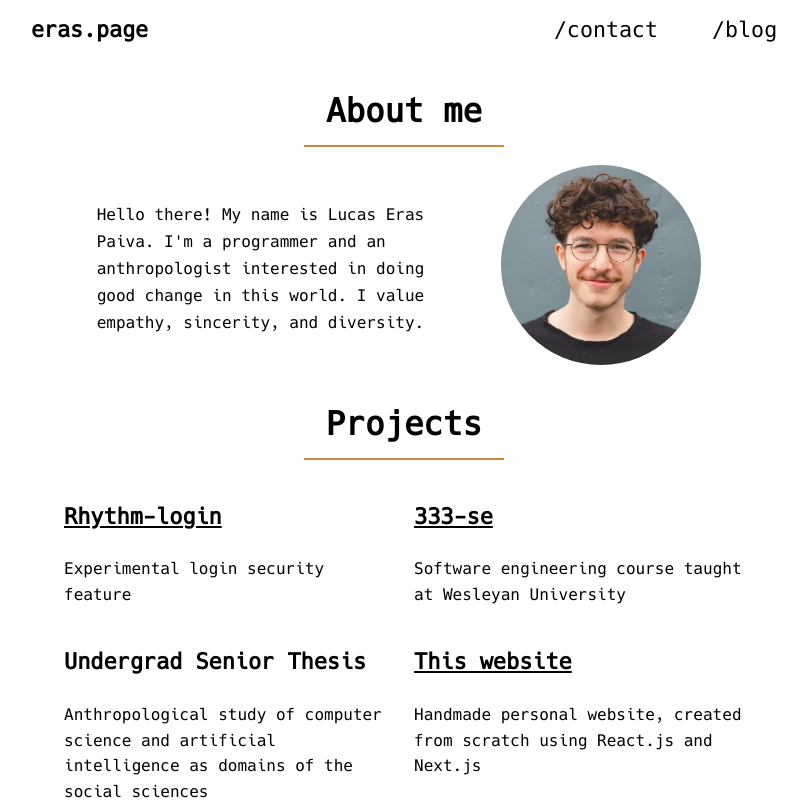
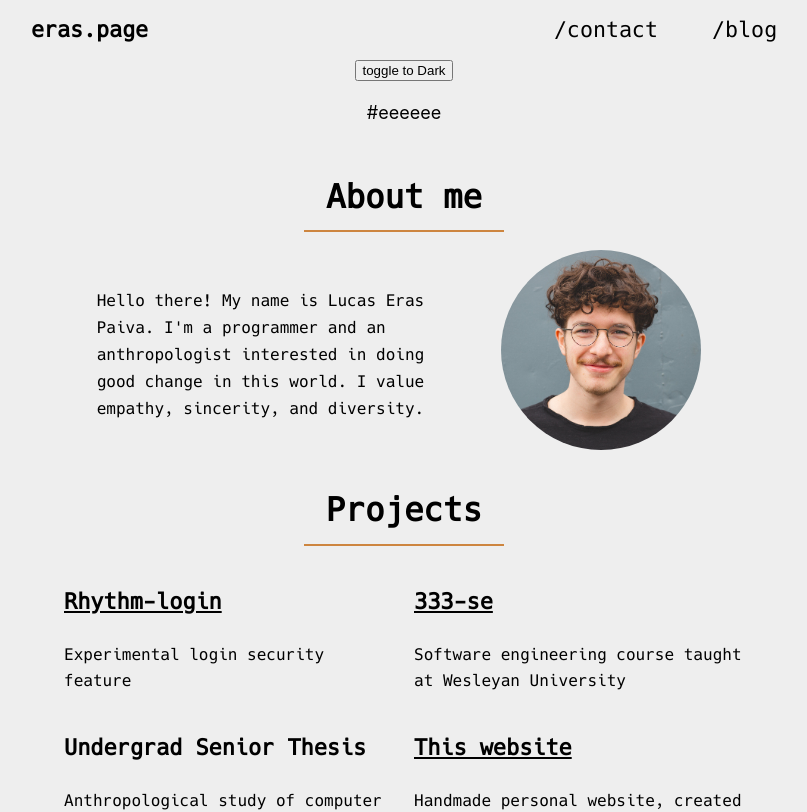
Before and after one commit to lucaseras/eras.page, a Next.js app: page / in a window 1280 px wide. Shown: the top 812 px of the page, without its empty margins (236-1043 px from the left). Built offline with nearby package versions, Linux system fonts and the light colour scheme.

Commit message:
implementing themes in the rest of the app

```diff
--- a/components/layout.js
+++ b/components/layout.js
@@ -1,21 +1,31 @@
+import {useContext} from 'react'
 import Head from 'next/head'
 import styles from './layout.module.css'
 import Navbar from '../components/navbar'
 import Footer from '../components/footer'
-import Link from 'next/link'
+import { ThemeContext } from '../styles/theme'
 import { useRouter } from 'next/router'
 
 export const siteTitle = 'eras.page'
 
 
 export default function Layout({children, home, post}) {
+    const {dark, theme, toggleTheme} = useContext(ThemeContext)
     const router = useRouter()
+
     return (
-        <div className={styles.mainContainer}>
+        <div
+            style={{
+                backgroundColor: theme.background,
+                color: theme.foreground
+            }}
+            className={styles.mainContainer}>
             <Head>
                 <meta name='viewport' content='initial-scale=1.0, width=device-width'/>
             </Head>
-            <Navbar></Navbar>
+            <Navbar/>
+            <button onClick={toggleTheme}>toggle to {!dark ? 'Dark' : 'Light'}</button>
+            <p>{theme.background}</p>
             <div className={styles.container}>
                 {(!home && !post) && (
                     <div className={styles.back}>
--- a/components/navbar.js
+++ b/components/navbar.js
@@ -1,7 +1,11 @@
 import Link from 'next/link'
 import styles from './navbar.module.css'
+import { ThemeContext } from '../styles/theme'
+import {useContext} from 'react'
 // React component that defines the navigation bar
 
+
+export default function Navbar() {
     const items = [
         {
             title: "/contact",
@@ -13,11 +17,15 @@ const items = [
         },
 
     ]
-
-export default function Navbar() {
-
+    const {theme, toggleTheme} = useContext(ThemeContext)
+    const style = {
+        background: theme.background,
+        color: theme.foreground,
+    }
     return (
-        <nav className={styles.navbar}>
+        <nav
+            style={style}
+            className={styles.navbar}>
             <Link href='/'>
                 <h1 className={styles.h1}>
                     <a className={styles.a}>eras.page</a>
--- a/components/navbar.module.css
+++ b/components/navbar.module.css
@@ -1,9 +1,4 @@
 .navbar {
-    background: linear-gradient(
-    to bottom,
-    white 85%,
-    rgba(255, 255, 255, 0)
-    );
     position: -webkit-sticky;
     z-index: 1;
     position: sticky;
@@ -21,7 +16,6 @@
     display: block;
     float: left;
     font-size: 1.2rem;
-    color: black;
     white-space: nowrap;
 
 }
@@ -39,14 +33,17 @@
 }
 
 .a {
-  transition: background-color 0.3s, color 0.3s;
     display: inline;
-  color: black;
     font-family: 'Hack', 'fira code', helvetica;
     text-align: center;
     margin: 0 1.5rem;
     text-decoration: none;
     cursor: pointer;
+}
+
+.a:hover {
+    transition: color 0.3 linear;
+    color: steelblue;
 }
 
 @media screen and (max-width: 500px) {
--- a/pages/_app.js
+++ b/pages/_app.js
@@ -1,5 +1,11 @@
 import '../styles/global.css'
+import {ThemeProvider} from '../styles/theme'
+import React from 'react';
 
-export default function App({ Component, pageProps }){
-    return <Component {...pageProps} />
+export default function App({Component, pageProps}) {
+    return (
+        <ThemeProvider>
+            <Component {...pageProps} />
+        </ThemeProvider>
+    )
 }
--- a/styles/global.css
+++ b/styles/global.css
@@ -11,8 +11,6 @@
 
 html,
 body {
-    background-color: var(--theme-page-background);
-    color: var(--theme-page-text);
     height: 100%;
     position: relative;
     padding: 0;
@@ -41,14 +39,19 @@ html {
 
 a {
   text-decoration: underline;
-  transition: color 0.3s;
+  color: inherit;
   cursor: pointer;
 }
-
 a:hover {
+  transition: color 0.3s;
     text-decoration: underline;
     color: steelblue;
 }
+
+a:visited {
+    color: inherit;
+}
+
 
 img {
   max-width: 100%;
```
Lines whose indentation alone changed are shown as unchanged.
